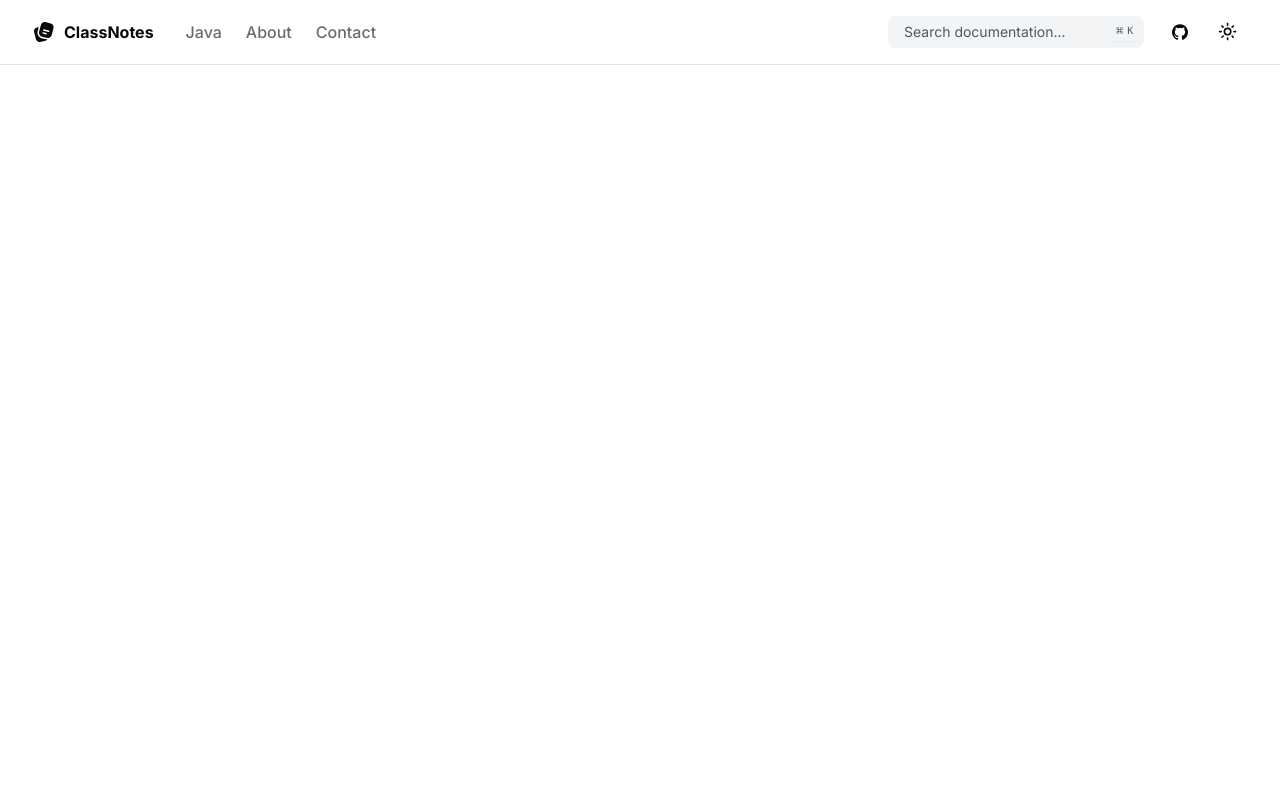
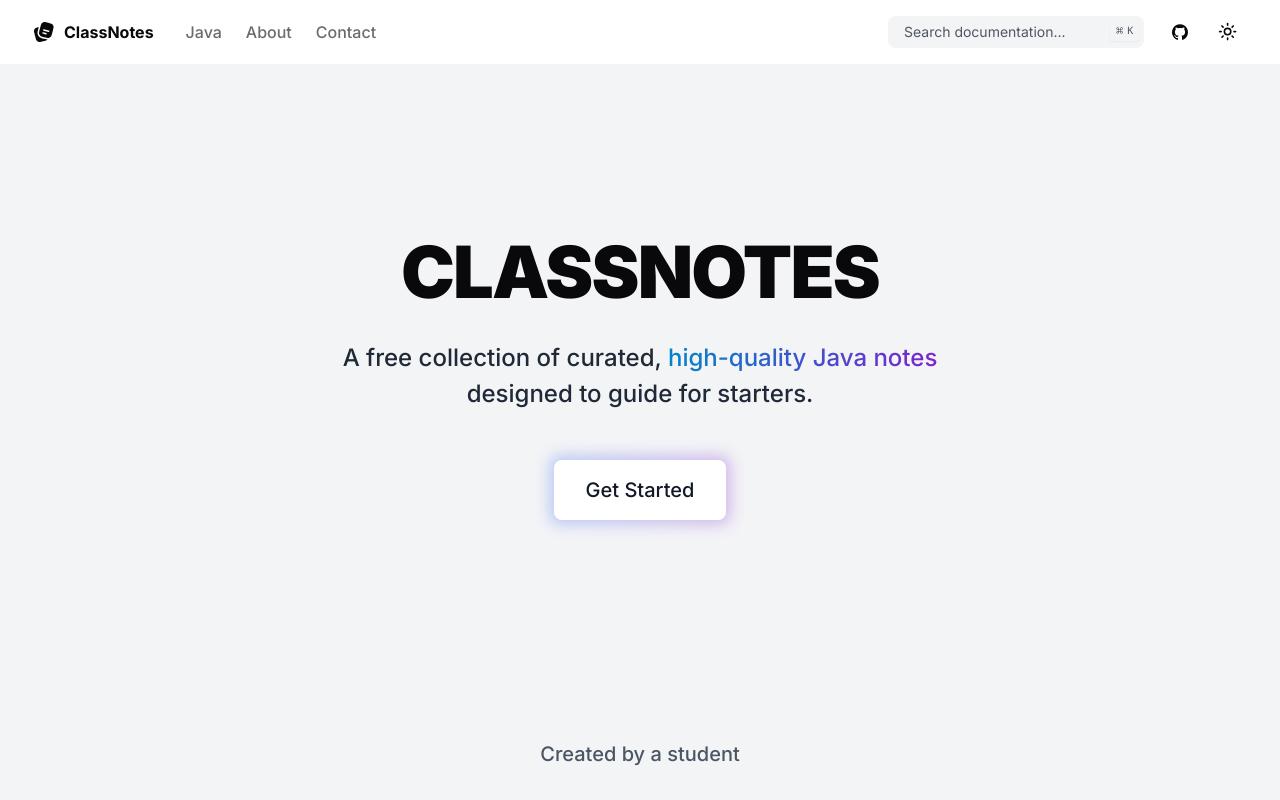
Before and after one commit to venkatk-git/classnotes, a Next.js app: page / in a window 1280 px wide. Built offline with nearby package versions, Linux system fonts and the light colour scheme.

Commit message:
Added Home page

```diff
--- a/app/page.tsx
+++ b/app/page.tsx
@@ -1,9 +1,42 @@
 import { SiteHeader } from "@/components/site-header";
+import Link from "next/link";
 
 export default function Home() {
     return (
-        <div className="flex flex-col">
+        <div className="flex flex-col min-h-dvh">
             <SiteHeader />
+            <main className="flex-1 flex flex-col">
+                <div className="px-4 md:px-6 lg:px-8 bg-gray-100 dark:bg-black relative flex-1 flex flex-col justify-center items-center">
+                    <div className="flex-1 mb-8 md:mb-16" />
+                    <h1 className="font-black tracking-tight md:text-center text-5xl sm:text-6xl md:text-7xl 2xl:text-8xl mb-6 sm:mb-8">
+                        CLASSNOTES
+                    </h1>
+                    <p className="flex flex-col items-center sm:block sm:text-center text-lg xs:text-xl sm:text-2xl 2xl:text-3xl font-medium leading-snug md:!leading-normal text-gray-800 dark:text-gray-300 mb-8 sm:mb-12">
+                        A free collection of curated,{" "}
+                        <br className="sm:hidden" />
+                        <span className="font-medium bg-gradient-to-r dark:bg-gradient-to-r decoration-clone from-sky-600 to-purple-700 dark:from-sky-400 dark:to-purple-400 text-transparent bg-clip-text">
+                            high-quality Java notes
+                        </span>{" "}
+                        <br className="hidden md:block" />
+                        designed to guide for starters.
+                    </p>
+                    <Link href={"/java"} className="relative mb-16 sm:mb-28">
+                        <div className="absolute -inset-1 dark:-inset-1.5 bg-gradient-to-r from-blue-600 to-purple-700 rounded-lg blur opacity-30 dark:opacity-50 -z-1 transition duration-1000 group-hover:opacity-50 dark:group-hover:opacity-75 " />
+                        <span className="text-xl bg-white px-6 py-3 md:px-8 md:py-4 rounded-lg font-medium text-gray-900 relative inline-block">
+                            Get Started
+                        </span>
+                    </Link>
+
+                    <div className="flex-1" />
+
+                    <div className="md:text-xl font-medium text-gray-600 dark:text-gray-400 mb-4 md:mb-8">
+                        Created by a{" "}
+                        <Link href={"https://venkat-dev.vercel.app"}>
+                            student
+                        </Link>
+                    </div>
+                </div>
+            </main>
         </div>
     );
 }
--- a/components/site-header.tsx
+++ b/components/site-header.tsx
@@ -9,10 +9,10 @@ import { ModeToggle } from "./mode-toggle";
 
 export function SiteHeader() {
     return (
-        <header className="sticky top-0 px-8 w-full border-b border-border bg-background/95 dark:bg-gray-900 backdrop-blur supports-[backdrop-filter]:bg-background/60">
-            <div className="container flex h-16 max-w-screen-2xl items-center mx-auto">
+        <header className="sticky top-0 px-4 md:px-6 lg:px-8 w-full bg-background/95 dark:bg-gray-900 backdrop-blur supports-[backdrop-filter]:bg-background/60 z-50">
+            <div className="container flex h-16 max-w-7xl items-center mx-auto">
                 <MainNav />
-                <div className="flex flex-1 items-center justify-end space-x-2">
+                <div className="flex flex-1 items-center justify-end space-x-2 lg:ml-6">
                     <nav className="flex items-center space-x-2">
                         <Button
                             variant="outline"
```
